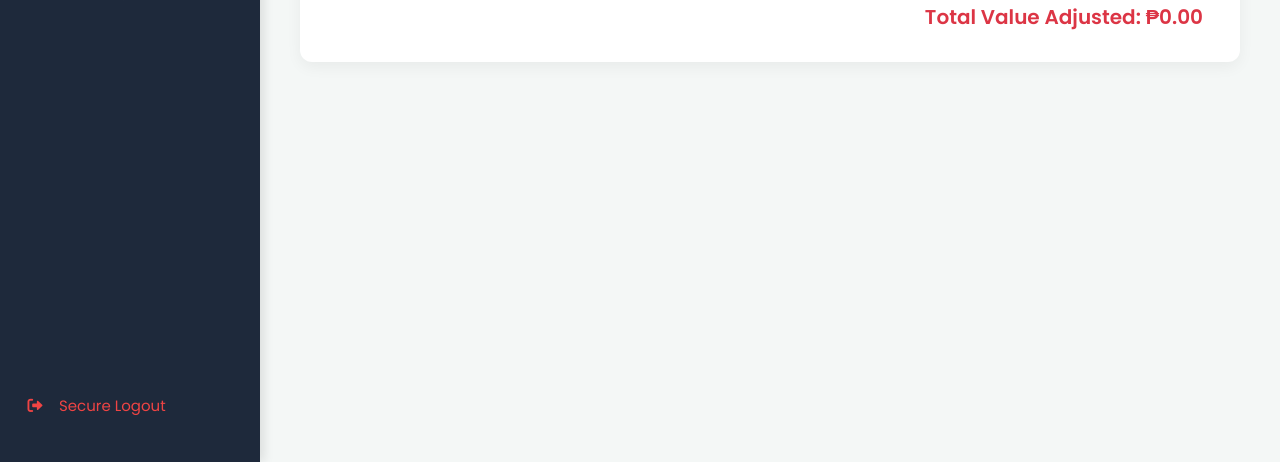
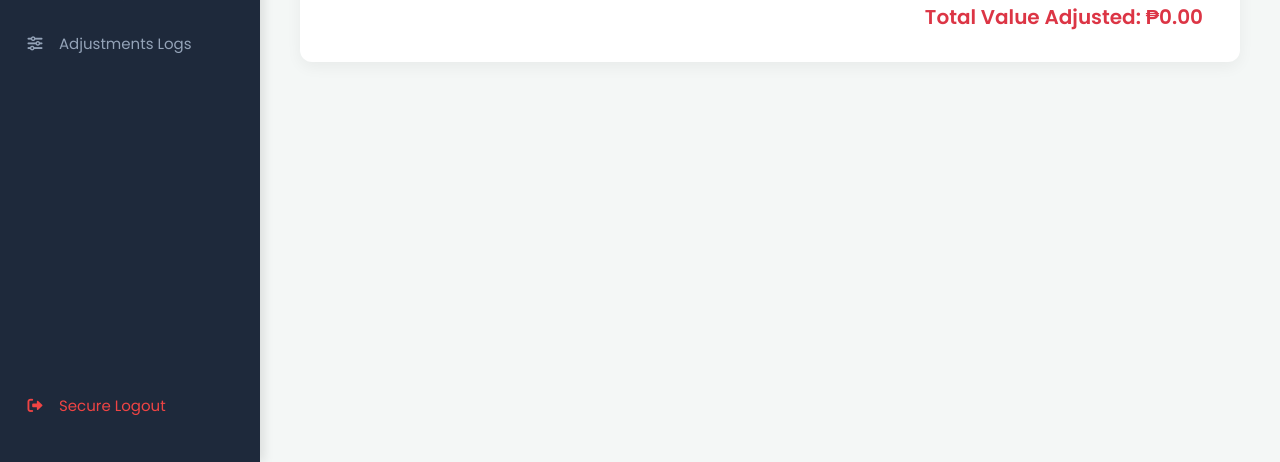
Before and after one commit to chazzizm/ojt-inventory-cmvm, a PHP site: page /adjustments_report.php in a window 1280 px wide. Shown: the part 338-800 px from the top of the page. Run offline with PHP 8.4, Linux system fonts and the light colour scheme; the visitor is signed in with stand-in values (Sample User, id 1); some libraries are stand-ins or nearby versions.

Commit message:
UI: Integrate Adjustments Logs direct anchor navigation inside master layout

```diff
--- a/header.php
+++ b/header.php
@@ -33,6 +33,8 @@
   <a href="purchase_report.php"><i class="fas fa-file-invoice"></i> Purchase Logs</a>
   <a href="sales_report.php"><i class="fas fa-file-invoice-dollar"></i> Sales Logs</a>
 
+  <a href="adjustments_report.php"><i class="fas fa-sliders-h"></i> Adjustments Logs</a>
+
   <div style="position: absolute; bottom: 30px; width: 100%;">
       <a href="logout.php" style="color: #ef4444;"><i class="fas fa-sign-out-alt"></i> Secure Logout</a>
   </div>
```
